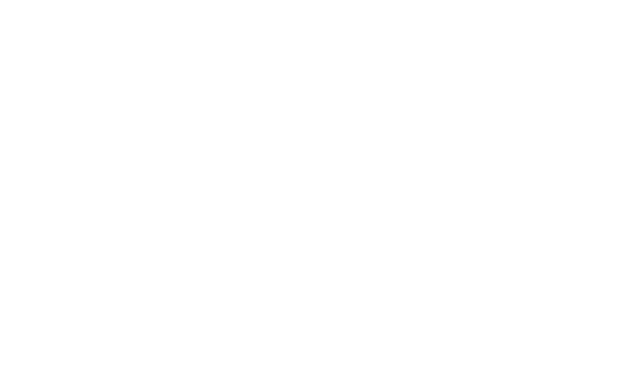
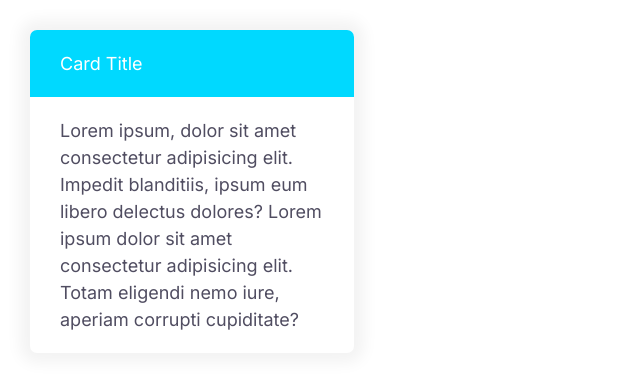
Before and after one commit to radityoam/moshify-practice, a plain HTML site: page index.html in a window 1280 px wide. Shown: the whole page, without its empty margins (0-640 px from the left). Drawn offline with Linux system fonts and the light colour scheme.

Commit message:
add cards

```diff
--- a/index.html
+++ b/index.html
@@ -14,5 +14,17 @@
       rel="stylesheet"
     />
   </head>
-  <body></body>
+  <body>
+    <div style="width: 30%; padding: 3rem">
+      <div class="card card--secondary">
+        <header class="card__header">Card Title</header>
+        <div class="card__body">
+          Lorem ipsum, dolor sit amet consectetur adipisicing elit. Impedit
+          blanditiis, ipsum eum libero delectus dolores? Lorem ipsum dolor sit
+          amet consectetur adipisicing elit. Totam eligendi nemo iure, aperiam
+          corrupti cupiditate?
+        </div>
+      </div>
+    </div>
+  </body>
 </html>
--- a/style.css
+++ b/style.css
@@ -258,3 +258,24 @@ a {
         font-size: 1.8rem;
     }
 }
+
+/* Cards */
+.card {
+    border-radius: 7px;
+    box-shadow: 0 0 15px 10px #f3f3f3;
+    overflow: hidden;
+}
+
+.card__header, .card__body {
+    padding: 2rem 3rem;
+}
+
+.card--primary .card__header {
+    background-color: var(--primary-color);
+    color: #fff;
+}
+
+.card--secondary .card__header {
+    background-color: var(--secondary-color);
+    color: #fff;
+}
```
